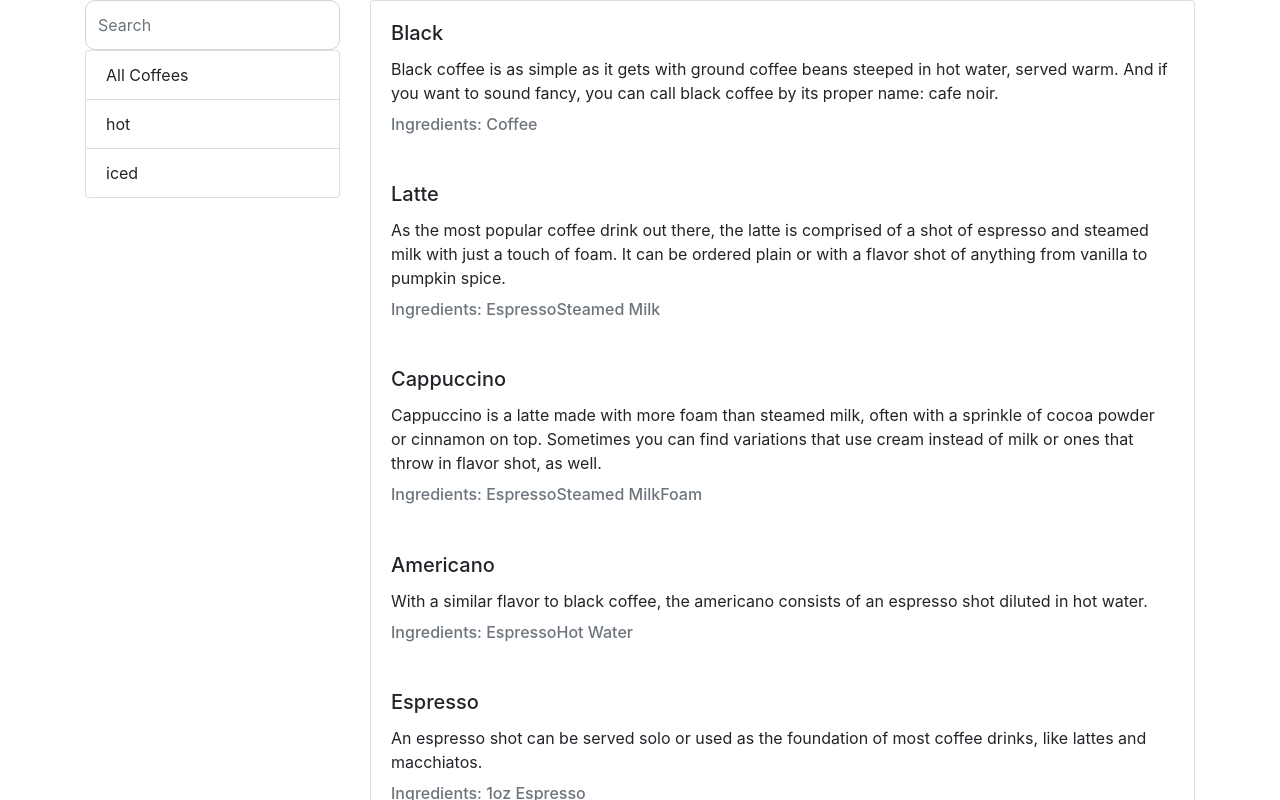
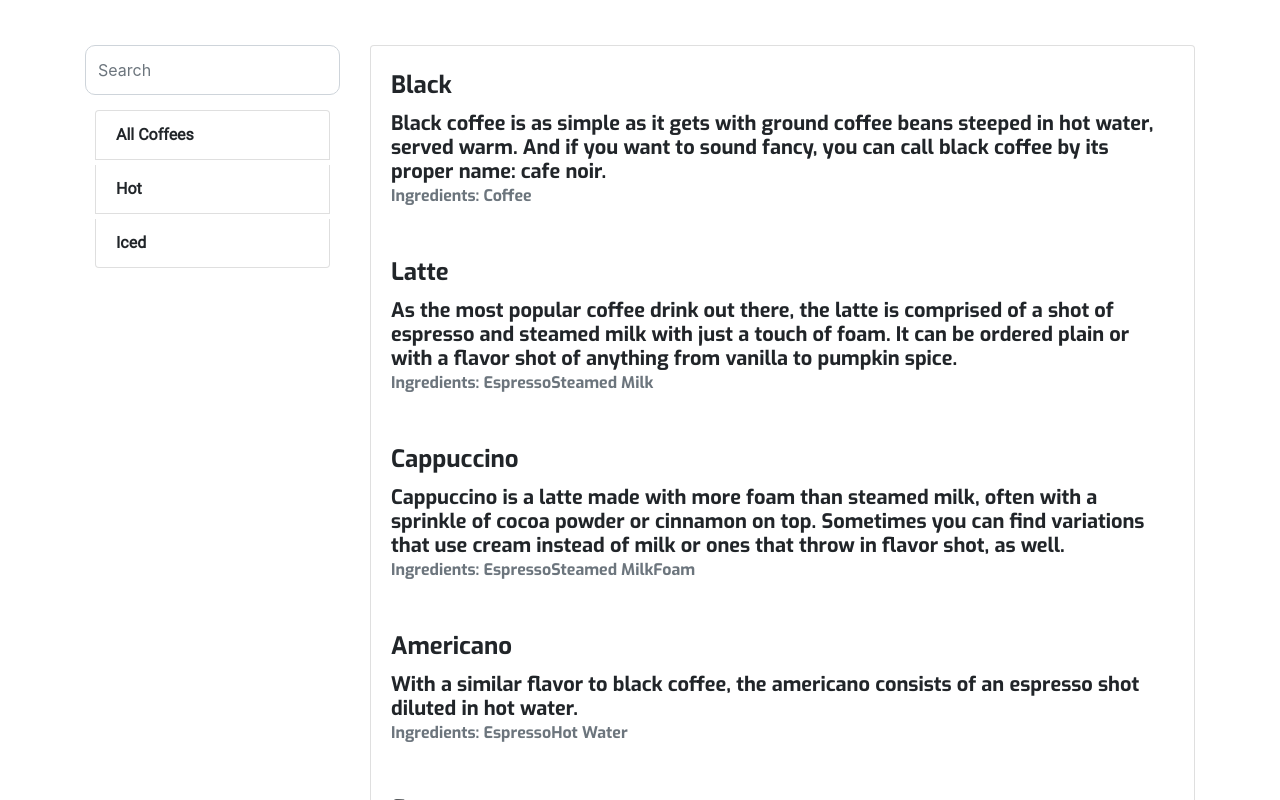
Before and after one commit to muzafferAyd/coffee-menu, a React (Create React App) app in the folder client/: page / in a window 1280 px wide. Shown: the top 800 px of the page. Built offline with nearby package versions, Linux system fonts and the light colour scheme; the HTML template or start-up script is replaced by a standard one.

Commit message:
added font family

```diff
--- a/client/src/App.css
+++ b/client/src/App.css
@@ -0,0 +1,8 @@
+* {
+    margin: 5px 0 0 0;
+    padding: 0;
+}
+
+#emptyNav{
+    height: 20px;
+}
--- a/client/src/components/CategoryList/CategoryList.css
+++ b/client/src/components/CategoryList/CategoryList.css
@@ -1,6 +1,20 @@
 
+
+@font-face {
+    font-family: 'myCatFont' ;
+    src: url('../../assets/fonts/roboto-regular.woff2');
+}
 
 #exampleSearch {
     border-radius: 10px;
     height: 50px;
+    margin: px 0 0 0;
 }
+
+.list-group{
+    margin: 10px;
+    font-weight: bold;
+    text-transform: capitalize;
+    font-family: 'myCatFont';
+
+}
--- a/client/src/components/CategoryList/CategoryList.js
+++ b/client/src/components/CategoryList/CategoryList.js
@@ -22,16 +22,16 @@ const CategoryList = (props) => {
       />
 
       <ListGroup  class="list-group" >
-        <ListGroupItem  onClick={() =>props.changeCategory()}>
+        <ListGroupItem class="sub-group"  onClick={() =>props.changeCategory()}>
           All Coffees
         </ListGroupItem >
         {filteredList.map((item) => (
-          <ListGroupItem
+          <ListGroupItem class="sub-group"
             onClick={() => props.changeCategory(item.category)}
             key={item.id}
             active = {item.category===props.currentCategory?true:false}
           >
-            {item.category}
+            {item.category }
           </ListGroupItem>
         ))}
       </ListGroup>
--- a/client/src/components/ProductList/ProductList.css
+++ b/client/src/components/ProductList/ProductList.css
@@ -0,0 +1,16 @@
+
+
+@font-face {
+    font-family: 'myProFont' ;
+    src: url('../../assets/fonts/exo-bold.woff2');
+}
+
+.card {
+    font-family: 'myProFont';
+    font-size: larger;
+
+}
+
+#desc{
+    font-weight: lighter ;
+}
--- a/client/src/components/ProductList/ProductList.js
+++ b/client/src/components/ProductList/ProductList.js
@@ -1,14 +1,15 @@
 import React from "react";
 import { Card, CardText, CardBody, CardTitle, CardSubtitle } from "reactstrap";
+import './ProductList.css'
 
 const ProductList = (props) => {
   return (
     <div>
-      <Card>
+      <Card class='card'>
         {props.products.map((product) => (
           <CardBody key={product.id}>
-            <CardTitle tag="h5">{product.title}</CardTitle>
-            <CardText>{product.description}</CardText>
+            <CardTitle tag="h4">{product.title}</CardTitle>
+            <CardText tag="h5" id='desc'>{product.description}</CardText>
             <CardSubtitle tag="h6" className="mb-2 text-muted">
               Ingredients: {product.ingredients}
             </CardSubtitle>
```
Also changed, not shown: client/src/assets/fonts/exo-bold.woff2 (added), client/src/assets/fonts/roboto-regular.woff2 (added).
